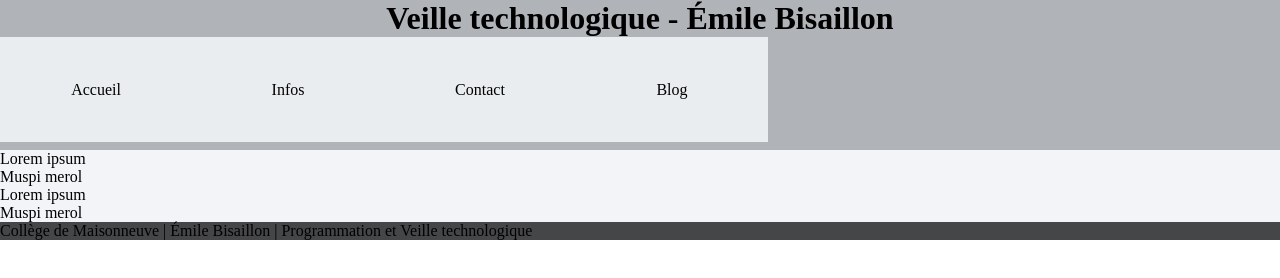
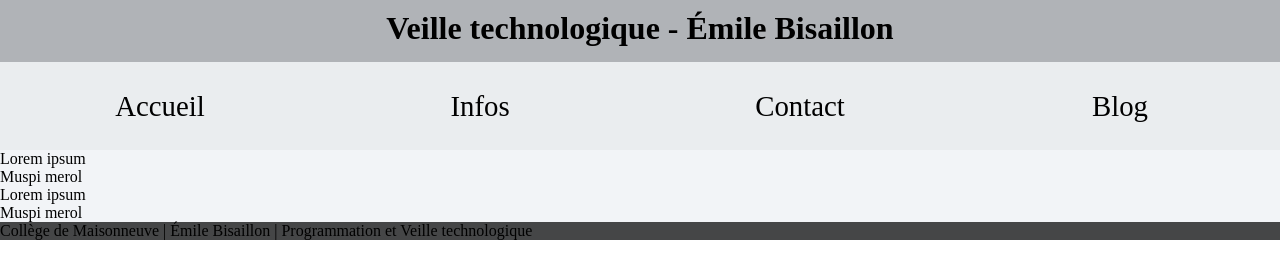
Before and after one commit to emileprogrameur/veille-node, a plain HTML site: page index.html in a window 1280 px wide. Drawn offline with Linux system fonts and the light colour scheme.

Commit message:
modification flex du header[C

```diff
--- a/less/styles.less
+++ b/less/styles.less
@@ -15,6 +15,7 @@ header
 	background-color: #b0b3b7;
 	display: flex;
 	flex-direction: column;
+	justify-content: space-between;
 	align-items: center;
 	width: 100%;
 	height: 150px;
@@ -25,8 +26,14 @@ nav
 	list-style: none;
 	display: flex;
 	flex-direction: row;
+	margin-top: 15px;
 	width: 100%;
 	height: 70%;
+}
+
+header h1
+{
+	margin-top: 10px;
 }
 
 li
@@ -34,8 +41,9 @@ li
 	display: flex;
 	align-items: center;
 	justify-content: center;
+	font-size: 1.8em;
 	background-color: #eaedef;
-	width: 15%;
+	width: 25%;
 	height: 100%;
 }
 
```
Also changed, not shown: css/styles.css.
